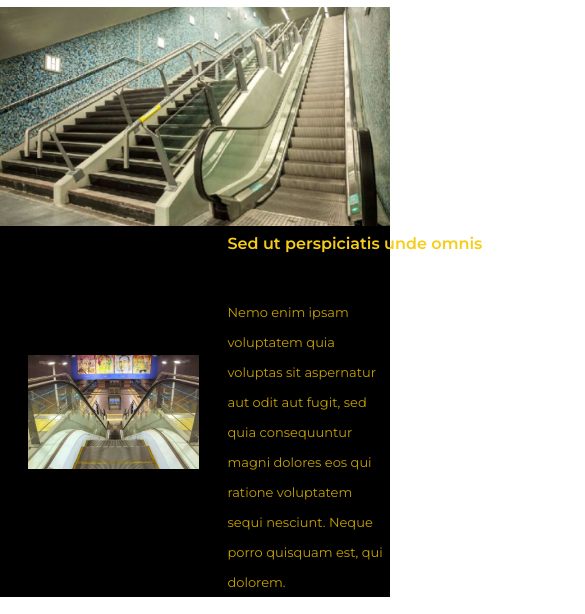
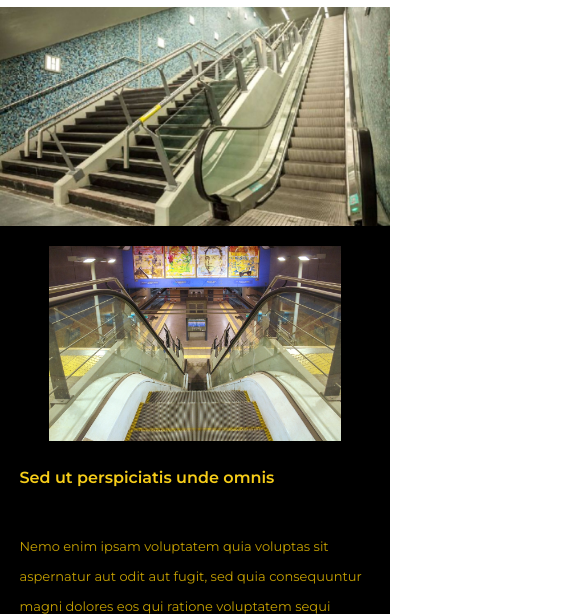
Before and after one commit to ftucci95/PF-Tucci, a plain HTML site: page index.html in a window 390 px wide. Shown: the part 143-757 px from the top of the page, 585 px wide, since content can reach past the window. Drawn offline with Linux system fonts and the light colour scheme.

Commit message:
corregido el responsive de index.html por completo.

```diff
--- a/styles/style.css
+++ b/styles/style.css
@@ -314,7 +314,6 @@ a:visited
 /* Acá está el inicio de la explicación que hay en index, siendo un div, debajo de la imagen de las escaleras mecánicas. */
 .inicio_explanation
 {
-    align-self: auto;
     margin: 0px;
     border: 0px solid;
     padding: 0px;
@@ -335,7 +334,7 @@ a:visited
     width:45%;
     padding-top:0%;
     padding-left:0%;
-    display:inline-block;
+    /* display:inline-block; */
     /* float:left; */
     /* bottom:80px; */
     /* border-style: dotted;
@@ -364,7 +363,7 @@ a:visited
     flex-grow:5;
     /* height:60%; */
     /* width:55%; */
-    padding-top:5%;
+    padding-top:20px;
     padding-left:0%;
     /* padding-bottom:50px;
     float:right;
@@ -630,4 +629,28 @@ a:visited
         flex-wrap: wrap;
         margin-top:10px;
     }
+
+    .inicio_explanation
+    {
+        margin: 0px;
+        border: 0px solid;
+        padding: 0px;
+        flex-direction: column;
+        /* flex-wrap:wrap; */
+        align-items:center;
+        justify-content: space-between;
+    }
+
+    .inicio_explanation #explanation_left
+    {
+        width: 100%;
+        margin-left:10%;
+        margin-right:10%;
+    }
+
+    .inicio_explanation #explanation_right
+    {
+        width: 90%;
+    }
+
 }
```
